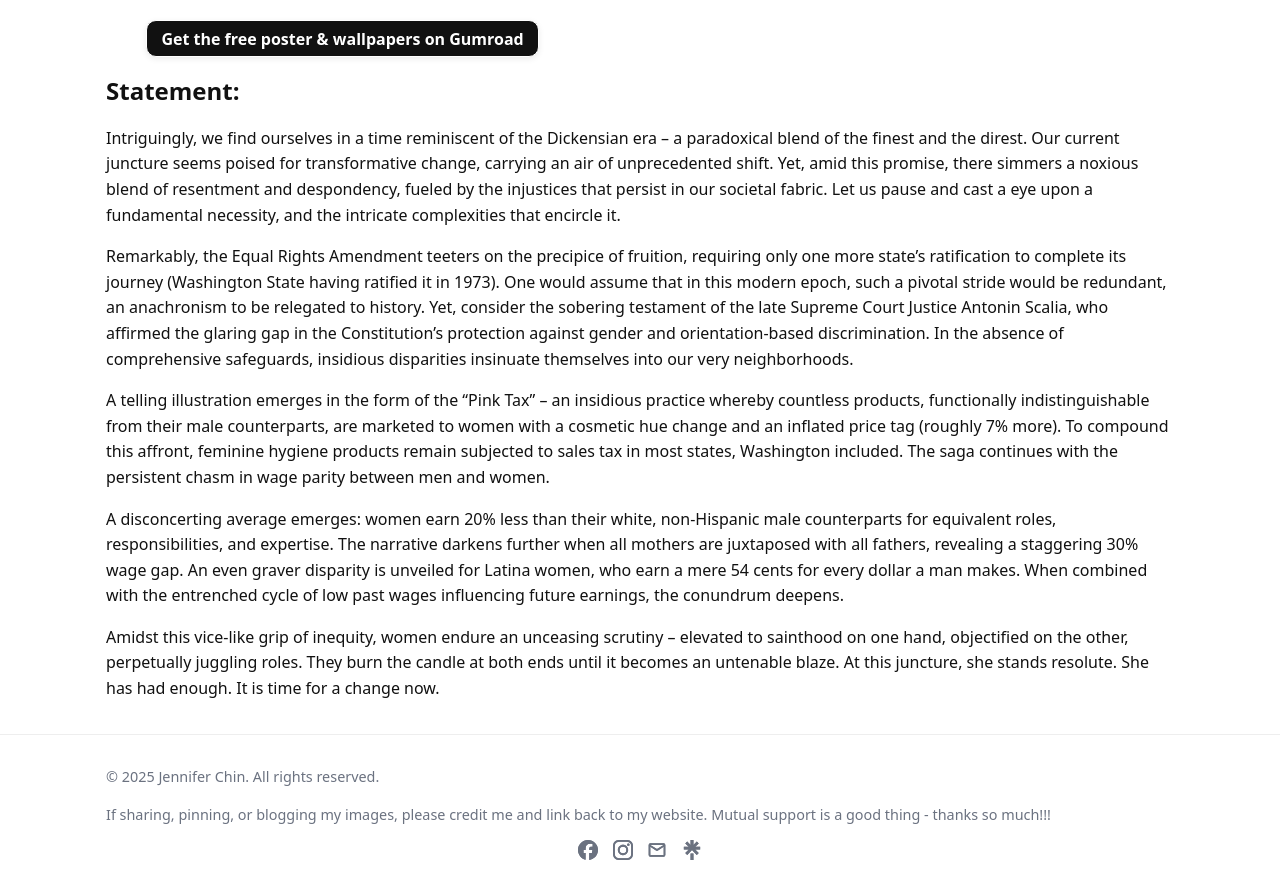
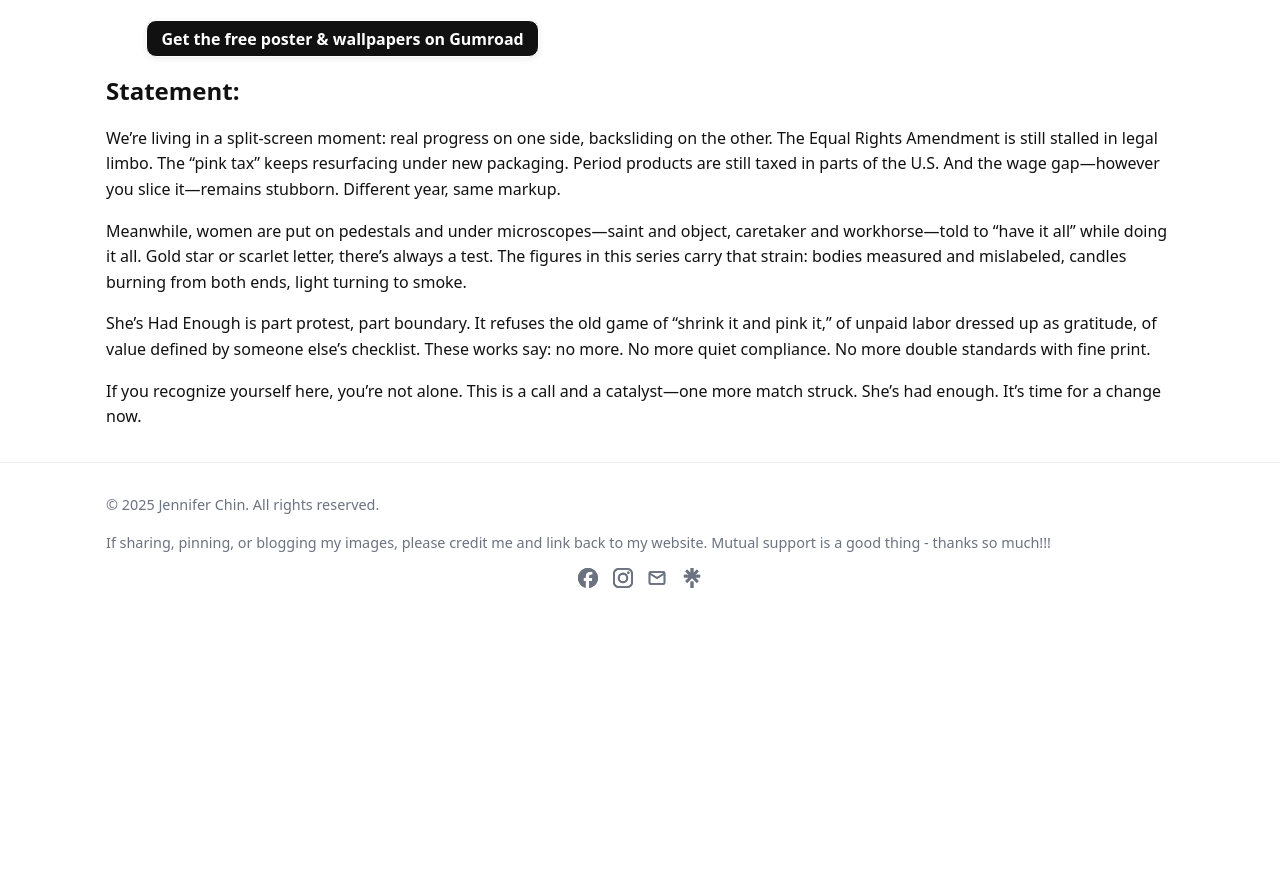
Before and after one commit to MoxieColor/moxiecolor, a Jekyll site: the page built from pages/portfolio/install/shes-had-enough.md, in a window 1280 px wide and 1400 px high, scrolled down 365 px. Shown: the part 524-1400 px from the top of the window. Built offline with Jekyll 4.4.1, drawn with Linux system fonts in a browser that asks for light colours; after the commit the page ends 1493 px from its top, so only the background shows below that; some of the changed text lies outside the part shown.

Commit message:
Update shes-had-enough.md

```diff
--- a/pages/portfolio/install/shes-had-enough.md
+++ b/pages/portfolio/install/shes-had-enough.md
@@ -7,7 +7,7 @@ image: /assets/images/portfolio/shes-had-enough/shes-had-enough-wallpaper-square
 date: 2018-08-16 08:00:00 -0700
 ---
 # She’s Had Enough
-Five female figures are measured, judged, put on a saintly pedestal, sexually objectified, and burn a multitude of candles at both ends. It is tiring. They’ve had enough. It is time for a change now.
+Five women, five boxes they never asked for: measured, graded, shamed, sexualized, taxed—and expected to keep the candles blazing at both ends. It’s exhausting. This series draws the line: they’re done performing. She’s had enough. Change starts now.
 
 **[Streetside Artscape](https://www.spaceworkstacoma.com/projects/jennifer-chin-shes-had-enough/)**
 Woolworth Window #1, 11th & Commerce, Tacoma WA
@@ -42,12 +42,10 @@ Aug 16 – Nov 15, 2018
 > <p><a class="btn" href="https://moxiecolor.gumroad.com/l/musqi" target="_blank" rel="noopener">Get the free poster & wallpapers on Gumroad</a></p>
 
 ## Statement:
-Intriguingly, we find ourselves in a time reminiscent of the Dickensian era – a paradoxical blend of the finest and the direst. Our current juncture seems poised for transformative change, carrying an air of unprecedented shift. Yet, amid this promise, there simmers a noxious blend of resentment and despondency, fueled by the injustices that persist in our societal fabric. Let us pause and cast a eye upon a fundamental necessity, and the intricate complexities that encircle it.
+We’re living in a split-screen moment: real progress on one side, backsliding on the other. The Equal Rights Amendment is still stalled in legal limbo. The “pink tax” keeps resurfacing under new packaging. Period products are still taxed in parts of the U.S. And the wage gap—however you slice it—remains stubborn. Different year, same markup.
 
-Remarkably, the Equal Rights Amendment teeters on the precipice of fruition, requiring only one more state's ratification to complete its journey (Washington State having ratified it in 1973). One would assume that in this modern epoch, such a pivotal stride would be redundant, an anachronism to be relegated to history. Yet, consider the sobering testament of the late Supreme Court Justice Antonin Scalia, who affirmed the glaring gap in the Constitution's protection against gender and orientation-based discrimination. In the absence of comprehensive safeguards, insidious disparities insinuate themselves into our very neighborhoods.
+Meanwhile, women are put on pedestals and under microscopes—saint and object, caretaker and workhorse—told to “have it all” while doing it all. Gold star or scarlet letter, there’s always a test. The figures in this series carry that strain: bodies measured and mislabeled, candles burning from both ends, light turning to smoke.
 
-A telling illustration emerges in the form of the "Pink Tax" – an insidious practice whereby countless products, functionally indistinguishable from their male counterparts, are marketed to women with a cosmetic hue change and an inflated price tag (roughly 7% more). To compound this affront, feminine hygiene products remain subjected to sales tax in most states, Washington included. The saga continues with the persistent chasm in wage parity between men and women.
+She’s Had Enough is part protest, part boundary. It refuses the old game of “shrink it and pink it,” of unpaid labor dressed up as gratitude, of value defined by someone else’s checklist. These works say: no more. No more quiet compliance. No more double standards with fine print.
 
-A disconcerting average emerges: women earn 20% less than their white, non-Hispanic male counterparts for equivalent roles, responsibilities, and expertise. The narrative darkens further when all mothers are juxtaposed with all fathers, revealing a staggering 30% wage gap. An even graver disparity is unveiled for Latina women, who earn a mere 54 cents for every dollar a man makes. When combined with the entrenched cycle of low past wages influencing future earnings, the conundrum deepens.
-
-Amidst this vice-like grip of inequity, women endure an unceasing scrutiny – elevated to sainthood on one hand, objectified on the other, perpetually juggling roles. They burn the candle at both ends until it becomes an untenable blaze. At this juncture, she stands resolute. She has had enough. It is time for a change now.
+If you recognize yourself here, you’re not alone. This is a call and a catalyst—one more match struck. She’s had enough. It’s time for a change now.
```
